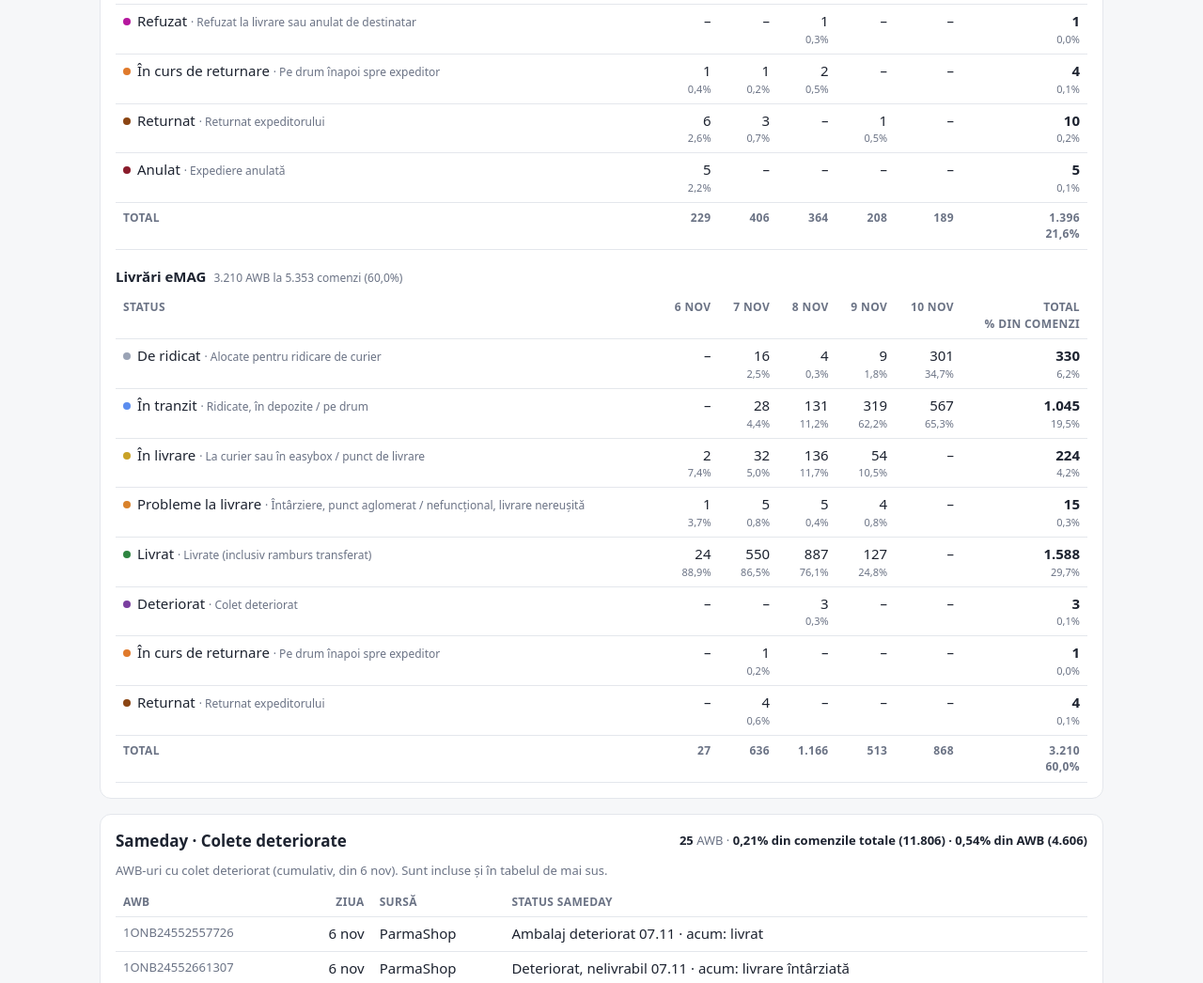
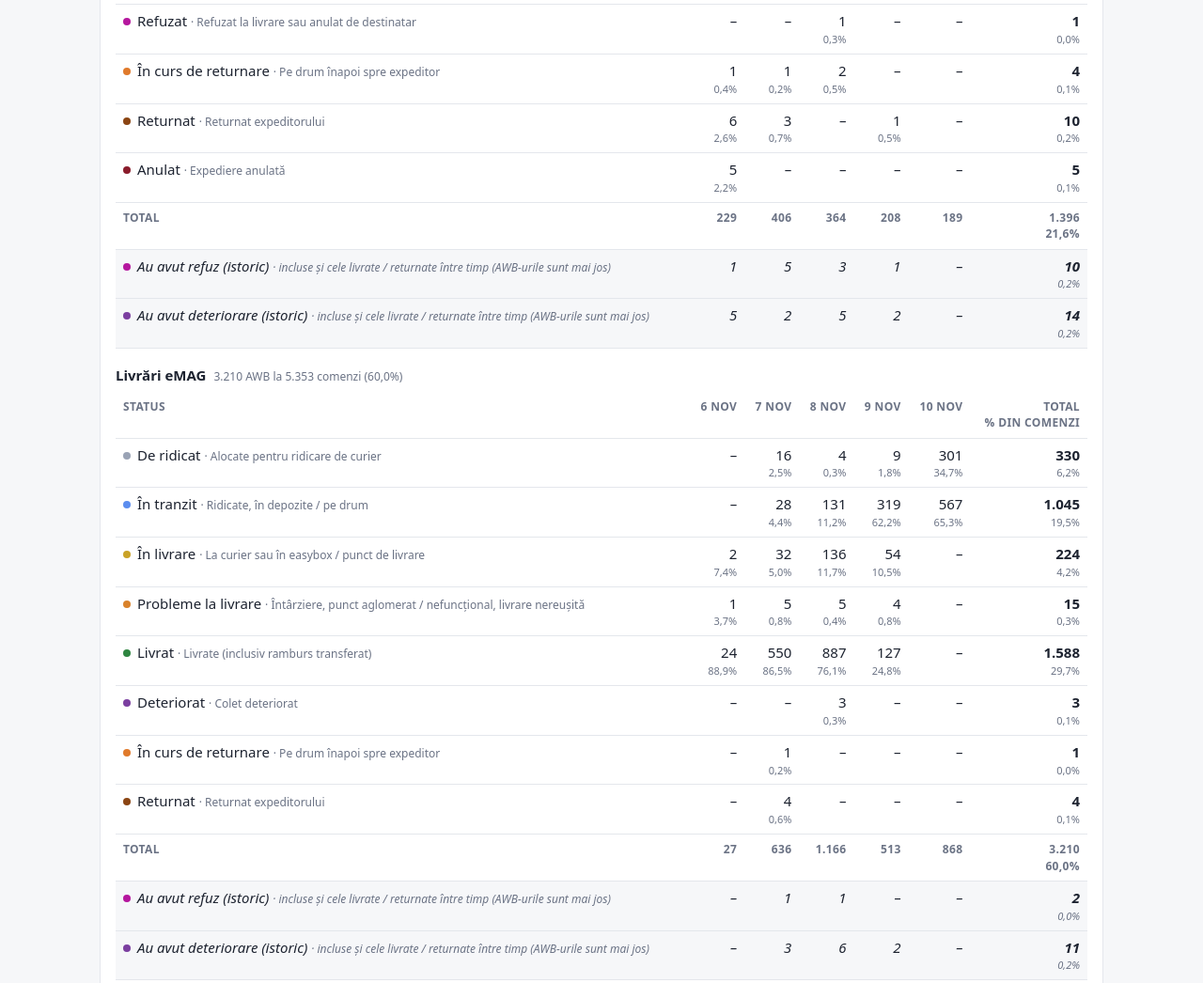
Before and after one commit to Geanta1/bf-drinks, a plain HTML site: page rapoarte/index.html in a window 1280 px wide. Shown: the part 752-1798 px from the top of the page at 94% size. Drawn offline with Linux system fonts and the light colour scheme.

Commit message:
Sameday: randuri refuz/deteriorare din istoric pe fiecare canal

```diff
--- a/rapoarte/index.html
+++ b/rapoarte/index.html
@@ -63,6 +63,7 @@ h3.sdt{font-size:15px;margin:18px 0 6px;display:flex;gap:8px;align-items:baselin
 h3.sdt small{font-weight:400;color:var(--muted);font-size:12px}
 td .pc{font-size:11px;color:var(--muted);font-weight:400}
 .vzs{cursor:pointer;font-size:17px;padding:2px 0}.vzs b{font-size:19px}#vzd[open] .vzs{margin-bottom:10px}
+tr.hx td{font-style:italic;background:var(--bg)}
 </style>
 </head>
 <body>
@@ -179,12 +180,13 @@ function renderSD(S,TO,EO){
   const days=Object.keys(S.c).map(Number).sort((a,b)=>a-b);
   $('sdn').textContent=int(S.n);$('sdu').textContent='date Sameday din '+fmtT(S.u);
   $('sdd').textContent=days.map(d=>d+' nov: '+int(sm(S.c[d]))).join(' · ');
-  const tbl=(title,C,ORD)=>{if(!C)return '';const ds=Object.keys(C).map(Number).sort((a,b)=>a-b);const dt=ds.map(d=>sm(C[d]));const N=dt.reduce((a,b)=>a+b,0);if(!N)return '';
+  const hx=(src,ds,ORD)=>{if(!src||!S.x)return '';return [['ref','Au avut refuz (istoric)','#b5179e'],['det','Au avut deteriorare (istoric)','#7b3fa0']].map(([k,lab,col])=>{const L=(S.x[k]||[]).filter(r=>r[2]===src);const v=ds.map(d=>L.filter(r=>+r[1]===d).length);const t=L.length;return `<tr class="hx"><td><span class="dot" style="background:${col}"></span>${lab} <span style="color:var(--muted);font-size:12px">· incluse și cele livrate / returnate între timp (AWB-urile sunt mai jos)</span></td>${v.map(x=>`<td class="n">${x?int(x):'–'}</td>`).join('')}<td class="n"><b>${int(t)}</b><div class="pc">${pc(t,ORD)}</div></td></tr>`}).join('')};
+  const tbl=(title,C,ORD,src)=>{if(!C)return '';const ds=Object.keys(C).map(Number).sort((a,b)=>a-b);const dt=ds.map(d=>sm(C[d]));const N=dt.reduce((a,b)=>a+b,0);if(!N)return '';
     let h=`<h3 class="sdt">${title} <small>${int(N)} AWB la ${int(ORD)} comenzi (${pc(N,ORD)})</small></h3><div class="scroll"><table><thead><tr><th>Status</th>${ds.map(d=>`<th class="n">${d} nov</th>`).join('')}<th class="n">Total<div class="pc">% din comenzi</div></th></tr></thead><tbody>`;
     CAT.forEach(([k,col,desc])=>{const v=ds.map(d=>C[d][k]||0);const tt=v.reduce((a,b)=>a+b,0);if(!tt)return;
       h+=`<tr><td><span class="dot" style="background:${col}"></span>${k} <span style="color:var(--muted);font-size:12px">· ${desc}</span></td>${v.map((x,i)=>`<td class="n">${x?int(x)+'<div class="pc">'+pc(x,dt[i])+'</div>':'–'}</td>`).join('')}<td class="n"><b>${int(tt)}</b><div class="pc">${pc(tt,ORD)}</div></td></tr>`;});
-    h+=`<tr><th>Total</th>${dt.map(x=>`<th class="n">${int(x)}</th>`).join('')}<th class="n">${int(N)}<div class="pc">${pc(N,ORD)}</div></th></tr></tbody></table></div>`;return h;};
-  $('sdtabs').innerHTML=S.ch?tbl('Livrări ParmaShop.ro',S.ch.ps,TO-EO)+tbl('Livrări eMAG',S.ch.em,EO):tbl('Toate livrările',S.c,TO);
+    h+=`<tr><th>Total</th>${dt.map(x=>`<th class="n">${int(x)}</th>`).join('')}<th class="n">${int(N)}<div class="pc">${pc(N,ORD)}</div></th></tr>`+hx(src,ds,ORD)+`</tbody></table></div>`;return h;};
+  $('sdtabs').innerHTML=S.ch?tbl('Livrări ParmaShop.ro',S.ch.ps,TO-EO,'ParmaShop')+tbl('Livrări eMAG',S.ch.em,EO,'eMAG'):tbl('Toate livrările',S.c,TO);
   renderSDX(S.x,TO,S.n);
 }
 function renderSDX(X,TO,AW){
```
